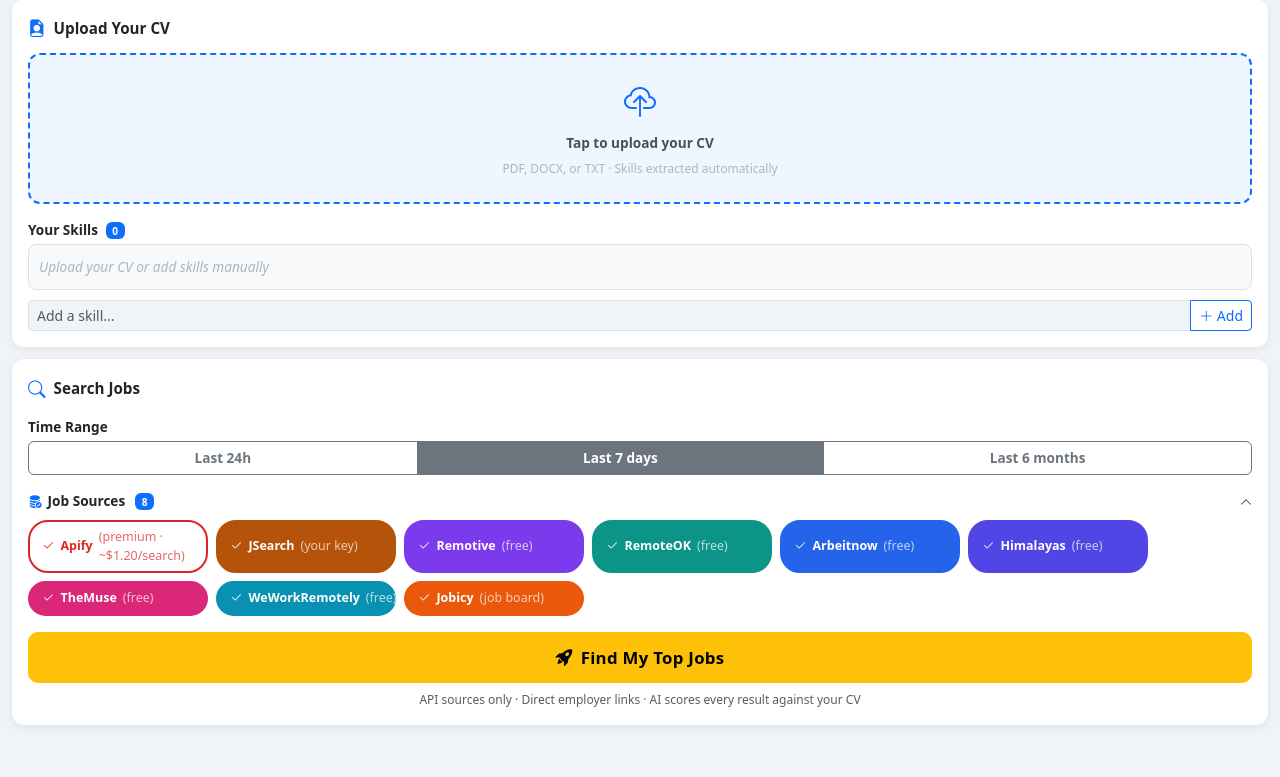
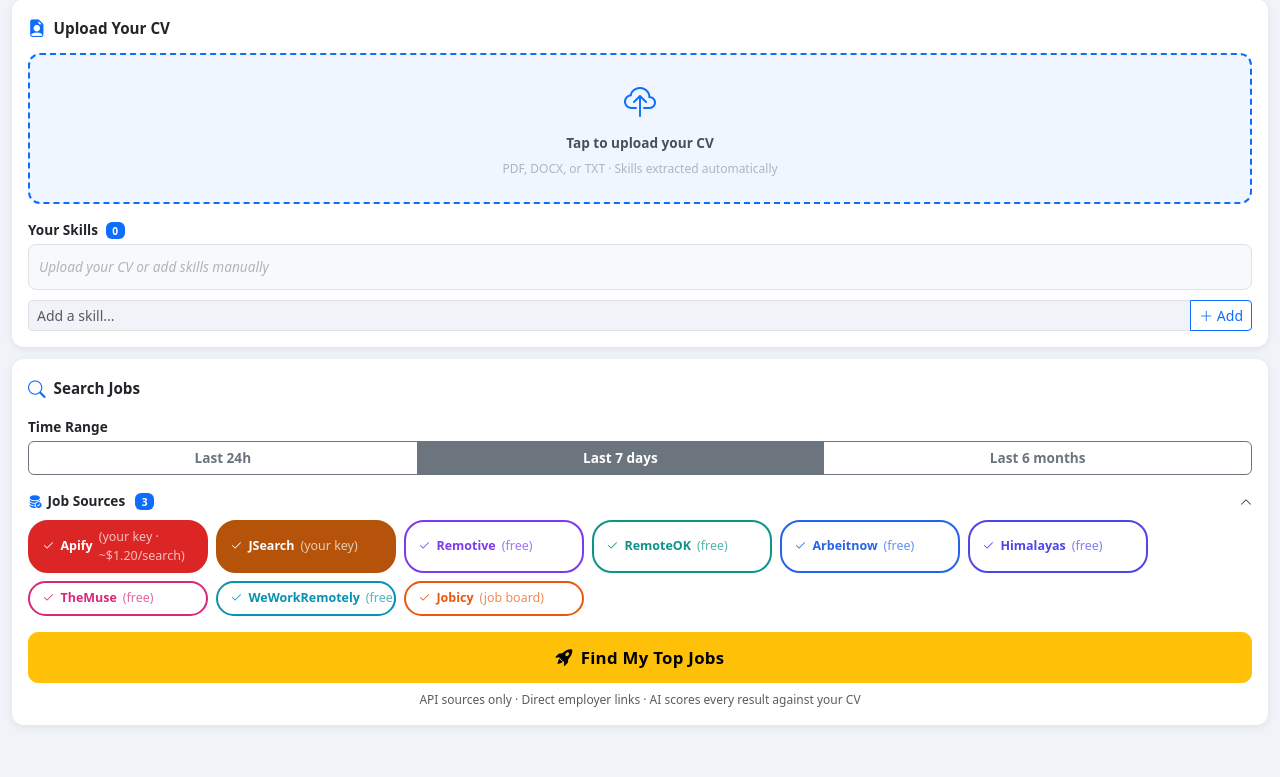
Before and after one commit to coquito29/job-search-app, a Flask app: page / in a window 1280 px wide. Shown: the part 618-1395 px from the top of the page. Run offline with Flask 3, Linux system fonts and the light colour scheme; some libraries are stand-ins or nearby versions.

Commit message:
Revert: API-keyed sources (Apify/JSearch/Adzuna) back as default
User feedback: free sources return thin/stale data — skip them.
Default search now uses Apify + JSearch + Adzuna (all behind user's API
keys). Free sources still available as opt-in toggles if wanted.

Cost controls from previous commit are preserved: Apify limit still 100
per manual search (~\$1.20) and 50 for the daily digest (~\$0.60/day).

Co-Authored-By: Claude Sonnet 4.6 <noreply@anthropic.com>

```diff
--- a/app.py
+++ b/app.py
@@ -965,11 +965,8 @@ def search_jobs():
     adzuna_key   = (data.get("adzuna_key") or os.environ.get("ADZUNA_APP_KEY", "")).strip()
     skills       = data.get("skills") or []
     time_range   = data.get("time_range") or DEFAULT_TIMERANGE
-    # Default: free sources only (Apify is opt-in from the UI since it costs ~$1.20/search)
-    sources      = data.get("sources") or [
-        "remotive", "remoteok", "jobicy", "arbeitnow",
-        "himalayas", "themuse", "weworkremotely", "adzuna",
-    ]
+    # Default: paid/keyed APIs only (free sources return thin / stale results)
+    sources      = data.get("sources") or ["apify", "jsearch", "adzuna"]
 
     if not skills:
         return jsonify({"error": "At least one skill is required"}), 400
--- a/templates/index.html
+++ b/templates/index.html
@@ -869,59 +869,59 @@
     <div class="sources-label open" id="sourcesLabel" onclick="toggleSources()">
       <i class="bi bi-database-fill-check" style="color:#0d6efd;"></i>
       Job Sources
-      <span class="badge bg-primary ms-1" id="sourcesCount">7</span>
+      <span class="badge bg-primary ms-1" id="sourcesCount">3</span>
       <i class="bi bi-chevron-down chevron ms-auto"></i>
     </div>
     <div id="sourcesPanel" class="source-toggles-grid mt-2">
-      <!-- Paid source — OFF by default (opt-in, costs ~$1.20/search) -->
-      <label class="source-toggle source-toggle-apify" id="lbl-apify">
-        <input type="checkbox" value="apify" onchange="onSourceToggle(this)" />
+      <!-- API-key sources — ON by default (high-quality results) -->
+      <label class="source-toggle source-toggle-apify checked" id="lbl-apify">
+        <input type="checkbox" value="apify" checked onchange="onSourceToggle(this)" />
         <i class="bi bi-check2" id="chk-icon-apify"></i>
-        Apify <span style="opacity:.7;font-weight:400;">(premium · ~$1.20/search)</span>
+        Apify <span style="opacity:.7;font-weight:400;">(your key · ~$1.20/search)</span>
       </label>
-      <label class="source-toggle source-toggle-jsearch" id="lbl-jsearch" style="display:none;">
-        <input type="checkbox" value="jsearch" onchange="onSourceToggle(this)" />
+      <label class="source-toggle source-toggle-jsearch checked" id="lbl-jsearch" style="display:none;">
+        <input type="checkbox" value="jsearch" checked onchange="onSourceToggle(this)" />
         <i class="bi bi-check2" id="chk-icon-jsearch"></i>
         JSearch <span style="opacity:.7;font-weight:400;">(your key)</span>
       </label>
       <label class="source-toggle source-toggle-adzuna checked" id="lbl-adzuna" style="display:none;">
         <input type="checkbox" value="adzuna" checked onchange="onSourceToggle(this)" />
         <i class="bi bi-check2" id="chk-icon-adzuna"></i>
-        Adzuna <span style="opacity:.7;font-weight:400;">(your key · free)</span>
+        Adzuna <span style="opacity:.7;font-weight:400;">(your key)</span>
       </label>
-      <!-- Free sources — ON by default -->
-      <label class="source-toggle source-toggle-remotive checked" id="lbl-remotive">
-        <input type="checkbox" value="remotive" checked onchange="onSourceToggle(this)" />
+      <!-- Free sources — OFF by default (low signal, available if wanted) -->
+      <label class="source-toggle source-toggle-remotive" id="lbl-remotive">
+        <input type="checkbox" value="remotive" onchange="onSourceToggle(this)" />
         <i class="bi bi-check2" id="chk-icon-remotive"></i>
         Remotive <span style="opacity:.7;font-weight:400;">(free)</span>
       </label>
-      <label class="source-toggle source-toggle-remoteok checked" id="lbl-remoteok">
-        <input type="checkbox" value="remoteok" checked onchange="onSourceToggle(this)" />
+      <label class="source-toggle source-toggle-remoteok" id="lbl-remoteok">
+        <input type="checkbox" value="remoteok" onchange="onSourceToggle(this)" />
         <i class="bi bi-check2" id="chk-icon-remoteok"></i>
         RemoteOK <span style="opacity:.7;font-weight:400;">(free)</span>
       </label>
-      <label class="source-toggle source-toggle-arbeitnow checked" id="lbl-arbeitnow">
-        <input type="checkbox" value="arbeitnow" checked onchange="onSourceToggle(this)" />
+      <label class="source-toggle source-toggle-arbeitnow" id="lbl-arbeitnow">
+        <input type="checkbox" value="arbeitnow" onchange="onSourceToggle(this)" />
         <i class="bi bi-check2" id="chk-icon-arbeitnow"></i>
         Arbeitnow <span style="opacity:.7;font-weight:400;">(free)</span>
       </label>
-      <label class="source-toggle source-toggle-himalayas checked" id="lbl-himalayas">
-        <input type="checkbox" value="himalayas" checked onchange="onSourceToggle(this)" />
+      <label class="source-toggle source-toggle-himalayas" id="lbl-himalayas">
+        <input type="checkbox" value="himalayas" onchange="onSourceToggle(this)" />
         <i class="bi bi-check2" id="chk-icon-himalayas"></i>
         Himalayas <span style="opacity:.7;font-weight:400;">(free)</span>
       </label>
-      <label class="source-toggle source-toggle-themuse checked" id="lbl-themuse">
-        <input type="checkbox" value="themuse" checked onchange="onSourceToggle(this)" />
+      <label class="source-toggle source-toggle-themuse" id="lbl-themuse">
+        <input type="checkbox" value="themuse" onchange="onSourceToggle(this)" />
         <i class="bi bi-check2" id="chk-icon-themuse"></i>
         TheMuse <span style="opacity:.7;font-weight:400;">(free)</span>
       </label>
-      <label class="source-toggle source-toggle-weworkremotely checked" id="lbl-weworkremotely">
-        <input type="checkbox" value="weworkremotely" checked onchange="onSourceToggle(this)" />
+      <label class="source-toggle source-toggle-weworkremotely" id="lbl-weworkremotely">
+        <input type="checkbox" value="weworkremotely" onchange="onSourceToggle(this)" />
         <i class="bi bi-check2" id="chk-icon-weworkremotely"></i>
         WeWorkRemotely <span style="opacity:.7;font-weight:400;">(free)</span>
       </label>
-      <label class="source-toggle source-toggle-jobicy checked" id="lbl-jobicy">
-        <input type="checkbox" value="jobicy" checked onchange="onSourceToggle(this)" />
+      <label class="source-toggle source-toggle-jobicy" id="lbl-jobicy">
+        <input type="checkbox" value="jobicy" onchange="onSourceToggle(this)" />
         <i class="bi bi-check2" id="chk-icon-jobicy"></i>
         Jobicy <span style="opacity:.7;font-weight:400;">(job board)</span>
       </label>
```
